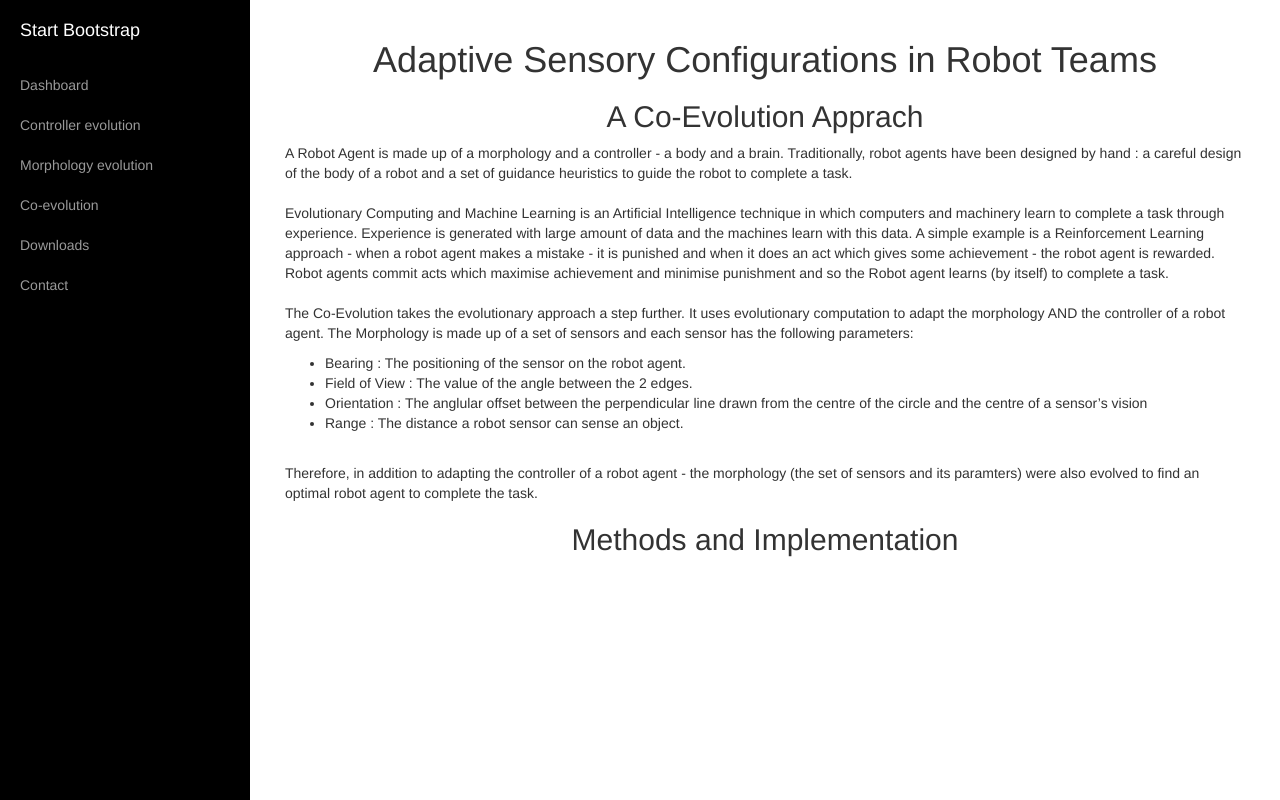
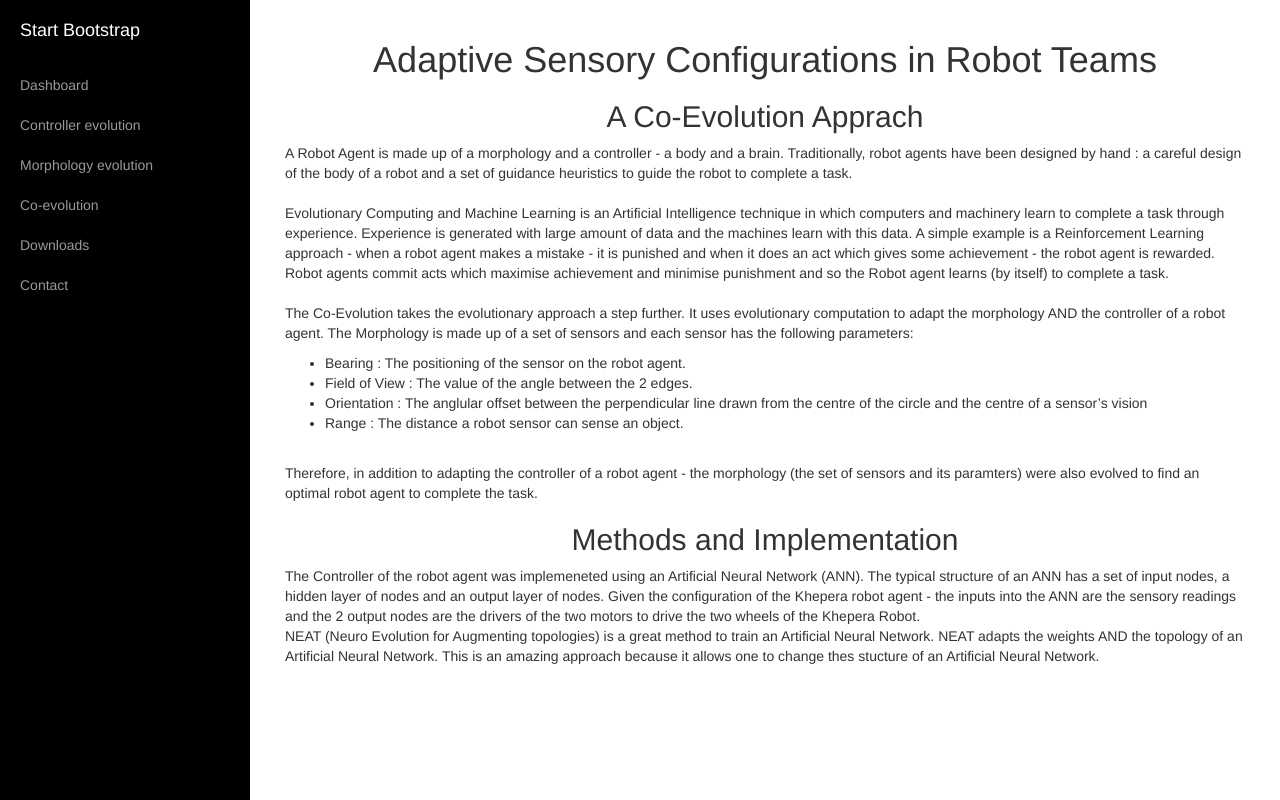
Before and after one commit to JNGJAE001/Ascirt_Website, a plain HTML site: page templates/Co-evolution.html in a window 1280 px wide. Drawn offline with Linux system fonts and the light colour scheme; files whose address does not match are found by name.

```diff
--- a/templates/Co-evolution.html
+++ b/templates/Co-evolution.html
@@ -68,6 +68,14 @@
                             Therefore, in addition to adapting the controller of a robot agent - the morphology (the set of sensors and its paramters) were also evolved to find an optimal robot agent to complete the task.
                             </P>
                             <h2>Methods and Implementation</h2>
+                            <p>
+                                The Controller of the robot agent was implemeneted using an Artificial Neural Network (ANN). The typical structure of an ANN has a set of input nodes, a hidden layer of nodes and an output layer of nodes. Given the configuration of the Khepera robot agent - the inputs into the ANN are the sensory readings and the 2 output nodes are the drivers of the two motors to drive the two wheels of the Khepera Robot.
+                                <br>
+                                NEAT (Neuro Evolution for Augmenting topologies) is a great method to train an Artificial Neural Network. NEAT adapts the weights AND the topology of an Artificial Neural Network. This is an amazing approach because it allows one to change thes stucture of an Artificial Neural Network.
+
+                            </p>
+
+
 
 
 
```
Also changed, not shown: 3 other files.
